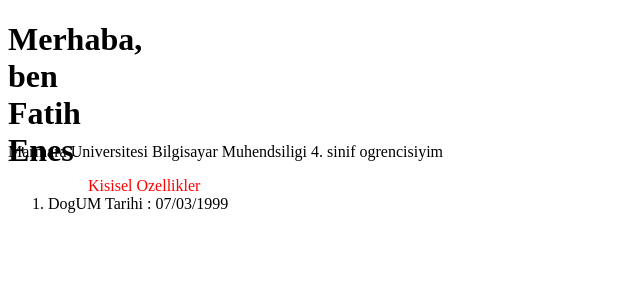
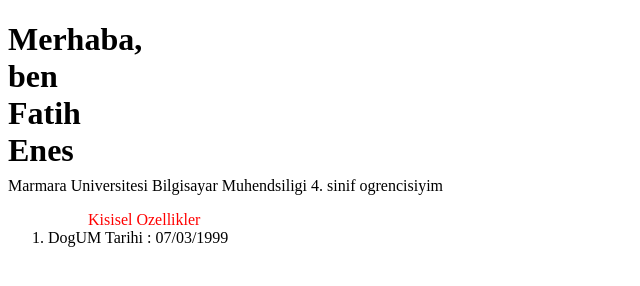
Before and after one commit to Fatih-enes99/fatih.github.io, a plain HTML site: page index.html in a window 1280 px wide. Shown: the whole page, without its empty margins (0-640 px from the left). Drawn offline with Linux system fonts and the light colour scheme.

Commit message:
Update index.html

```diff
--- a/index.html
+++ b/index.html
@@ -18,7 +18,7 @@
     </head>
     <body>
 
-        <h1>Merhaba, ben Fatih Enes</h1>
+        <h1>Merhaba, ben Fatih Enes</h1><br>
         <p>Marmara Universitesi Bilgisayar Muhendsiligi 4. sinif ogrencisiyim</p>
         <div>
             <ol>
```
